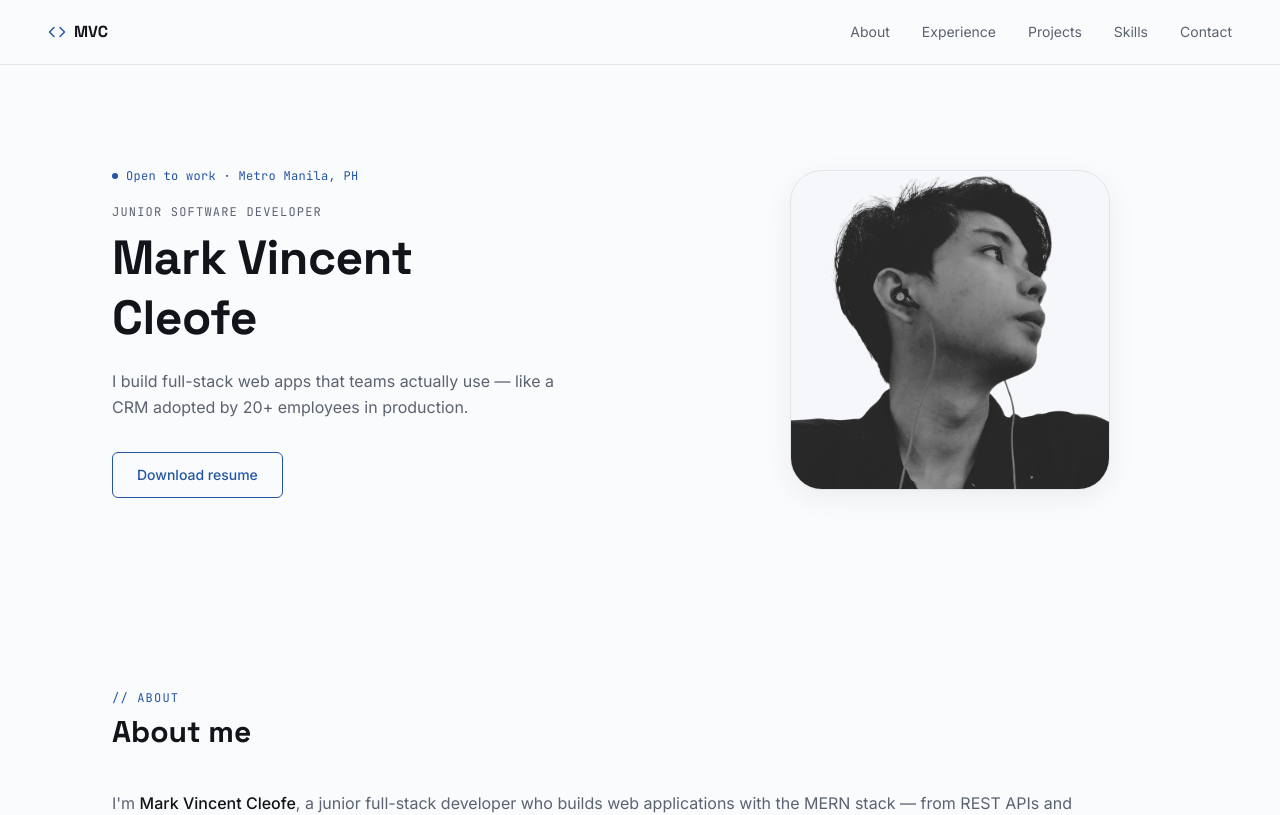
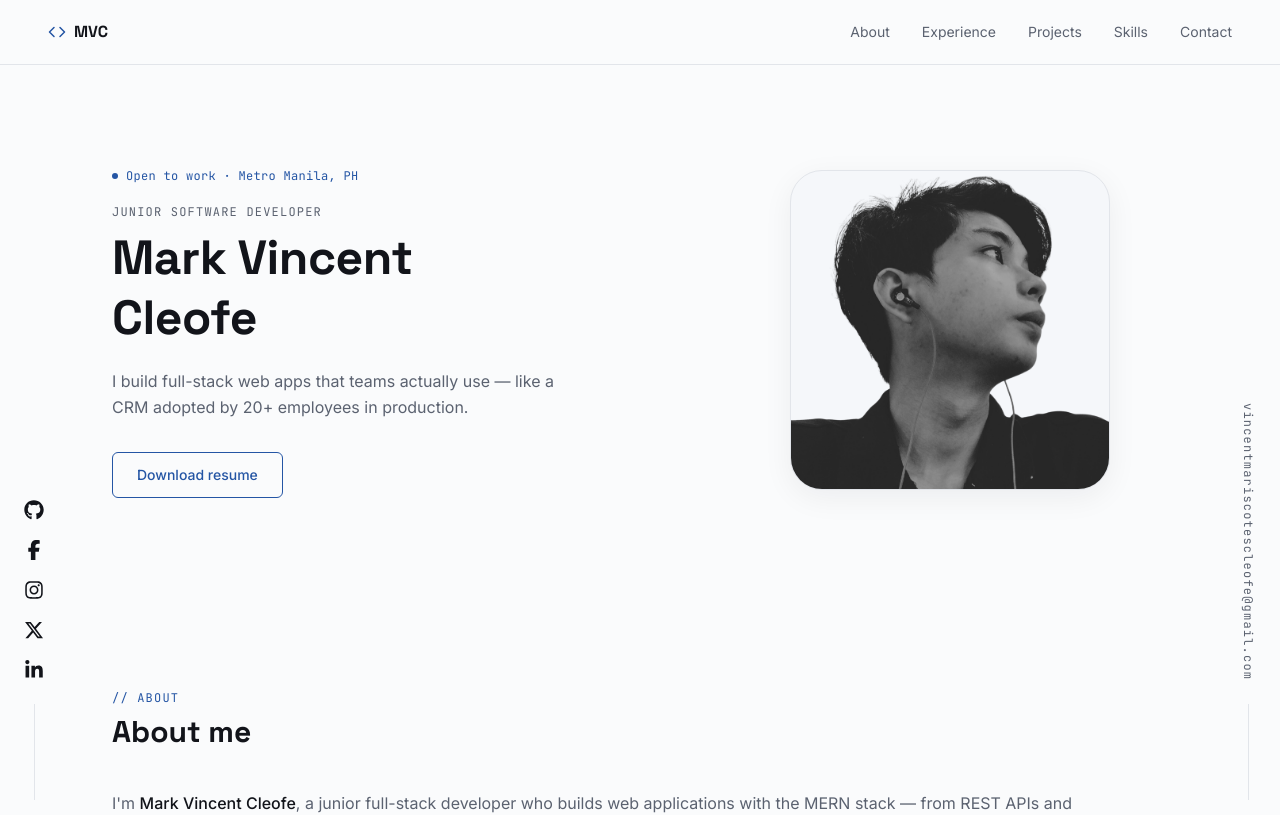
Before and after one commit to MarkVincent06/portfolio, a React (Vite) app: page / in a window 1280 px wide. Shown: the top 815 px of the page. Built offline with nearby package versions, Linux system fonts and the light colour scheme.

Commit message:
Add social and email sidebar

```diff
--- a/src/App.jsx
+++ b/src/App.jsx
@@ -5,6 +5,9 @@ import Experience from "./components/Experience";
 import Projects from "./components/Projects";
 import Skills from "./components/Skills";
 import Contact from "./components/Contact";
+import Footer from "./components/Footer";
+import SocialSidebar from "./components/SocialSidebar";
+import EmailSidebar from "./components/EmailSidebar";
 
 function App() {
   return (
@@ -16,6 +19,9 @@ function App() {
       <Projects />
       <Skills />
       <Contact />
+      <Footer />
+      <SocialSidebar />
+      <EmailSidebar />
     </>
   );
 }
--- /dev/null
+++ b/src/components/EmailSidebar.jsx
@@ -0,0 +1,18 @@
+const EMAIL = "vincentmariscotescleofe@gmail.com";
+
+export default function EmailSidebar() {
+  return (
+    <div
+      className="hidden xl:flex fixed bottom-0 z-40 flex-col items-center"
+      style={{ right: "max(1.5rem, calc((100vw - 72rem) / 2 - 3.5rem))" }}
+    >
+      <a
+        href={`mailto:${EMAIL}`}
+        className="font-mono text-xs tracking-widest text-muted hover:text-accent hover:-translate-y-1 transition-all duration-200 [writing-mode:vertical-rl]"
+      >
+        {EMAIL}
+      </a>
+      <div className="w-px h-24 bg-border mt-6" aria-hidden="true" />
+    </div>
+  );
+}
--- /dev/null
+++ b/src/components/Footer.jsx
@@ -0,0 +1,17 @@
+import Container from "./ui/Container";
+import SocialLinks from "./ui/SocialLinks";
+
+export default function Footer() {
+  return (
+    <footer className="py-8">
+      <Container>
+        <div className="xl:hidden flex justify-center mb-6">
+          <SocialLinks direction="row" iconSize={22} />
+        </div>
+        <p className="text-center font-mono text-xs text-muted">
+          Designed &amp; Built by Mark Vincent Cleofe
+        </p>
+      </Container>
+    </footer>
+  );
+}
--- a/src/components/Header.jsx
+++ b/src/components/Header.jsx
@@ -26,7 +26,7 @@ export default function Header() {
             <a
               key={link.href}
               href={link.href}
-              className="font-body text-sm text-muted hover:text-accent-dark transition-colors"
+              className="font-body text-sm text-muted hover:text-accent transition-colors"
             >
               {link.label}
             </a>
--- a/src/components/Projects.jsx
+++ b/src/components/Projects.jsx
@@ -53,7 +53,7 @@ export default function Projects() {
                         aria-label={`${project.name} GitHub repository`}
                         className="text-ink hover:text-accent transition-colors"
                       >
-                        <FaGithub size={18} className="text-accent" />
+                        <FaGithub size={18} className="hover:text-accent" />
                       </a>
 
                       {project.liveUrl && (
@@ -64,7 +64,10 @@ export default function Projects() {
                           aria-label={`${project.name} live demo`}
                           className="text-ink hover:text-accent transition-colors"
                         >
-                          <FaExternalLinkAlt size={16} />
+                          <FaExternalLinkAlt
+                            size={16}
+                            className="hover:text-accent"
+                          />
                         </a>
                       )}
                     </span>
--- /dev/null
+++ b/src/components/SocialSidebar.jsx
@@ -0,0 +1,13 @@
+import SocialLinks from "./ui/SocialLinks";
+
+export default function SocialSidebar() {
+  return (
+    <div
+      className="hidden xl:flex fixed bottom-0 z-40 flex-col items-center"
+      style={{ left: "max(1.5rem, calc((100vw - 72rem) / 2 - 3.5rem))" }}
+    >
+      <SocialLinks direction="col" iconSize={20} />
+      <div className="w-px h-24 bg-border mt-6" aria-hidden="true" />
+    </div>
+  );
+}
--- /dev/null
+++ b/src/components/ui/SocialLinks.jsx
@@ -0,0 +1,49 @@
+import {
+  FaGithub,
+  FaFacebookF,
+  FaInstagram,
+  FaXTwitter,
+  FaLinkedinIn,
+} from "react-icons/fa6";
+
+import { socialLinks } from "../../data/portfolio";
+
+const ICON_MAP = {
+  FaGithub,
+  FaFacebookF,
+  FaInstagram,
+  FaXTwitter,
+  FaLinkedinIn,
+};
+
+export default function SocialLinks({
+  direction = "row",
+  iconSize = 20,
+  className = "",
+}) {
+  return (
+    <ul
+      className={`flex ${
+        direction === "col" ? "flex-col" : "flex-row"
+      } items-center gap-5 ${className}`}
+    >
+      {socialLinks.map((link) => {
+        const Icon = ICON_MAP[link.icon];
+
+        return (
+          <li key={link.name}>
+            <a
+              href={link.href}
+              target="_blank"
+              rel="noreferrer"
+              aria-label={link.name}
+              className="text-ink hover:text-accent transition-colors"
+            >
+              {Icon && <Icon size={iconSize} />}
+            </a>
+          </li>
+        );
+      })}
+    </ul>
+  );
+}
--- a/src/data/portfolio.js
+++ b/src/data/portfolio.js
@@ -96,3 +96,27 @@ export const skills = [
     ],
   },
 ];
+
+export const socialLinks = [
+  {
+    name: "GitHub",
+    href: "https://github.com/MarkVincent06",
+    icon: "FaGithub",
+  },
+  {
+    name: "Facebook",
+    href: "https://www.facebook.com/markvincentcleofe06",
+    icon: "FaFacebookF",
+  },
+  {
+    name: "Instagram",
+    href: "https://www.instagram.com/just.krammm_",
+    icon: "FaInstagram",
+  },
+  { name: "X", href: "https://x.com/cleofemarkv", icon: "FaXTwitter" },
+  {
+    name: "LinkedIn",
+    href: "https://www.linkedin.com/in/mark-vincent06",
+    icon: "FaLinkedinIn",
+  },
+];
```
